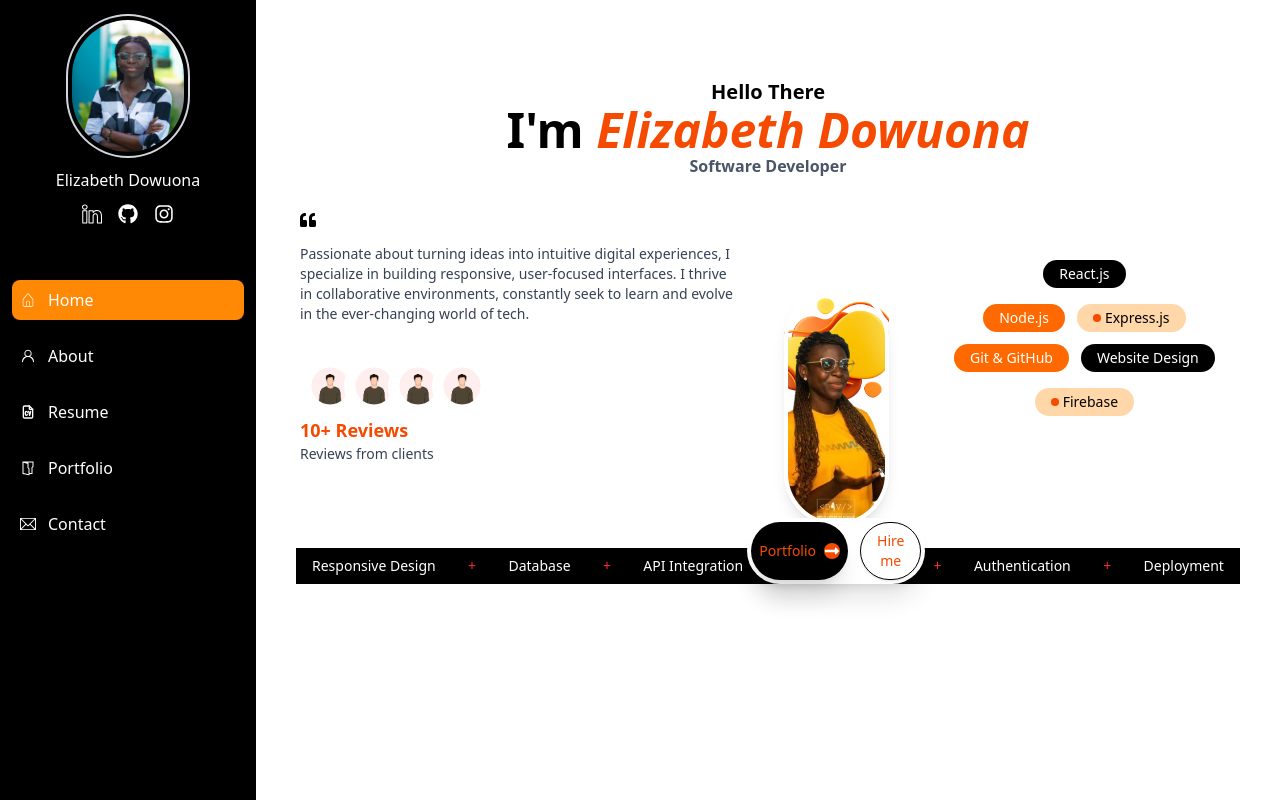
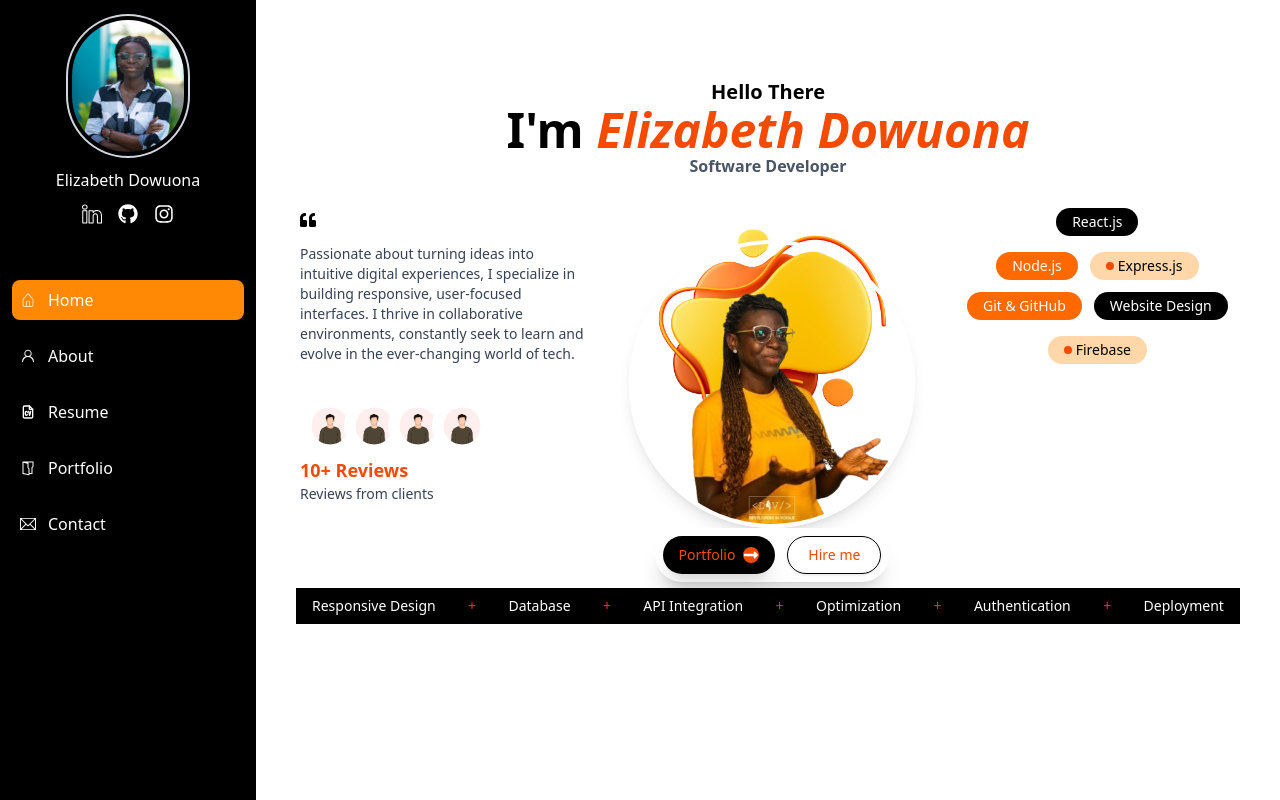
Before and after one commit to bethheal/elizabethPortfolio, a React (Vite) app: page / in a window 1280 px wide. Shown: the top 800 px of the page. Built offline with nearby package versions, Linux system fonts and the light colour scheme.

Commit message:
fixed home page

```diff
--- a/src/pages/Home.jsx
+++ b/src/pages/Home.jsx
@@ -28,9 +28,9 @@ const Home = () => {
         </div>
 
         {/* Main Content */}
-        <div className="flex flex-col lg:flex-row pt-8 lg:pt-20 gap-8 sm:gap-10 items-center justify-center w-full">
+        <div className="flex flex-col  lg:flex-row pt-8 lg:pt-20 gap-8 sm:gap-10 items-start justify-center w-full">
   {/* Left Section */}
-          <div className="flex flex-col px-2 sm:px-4 lg:p-1 max-w-md text-center lg:text-left">
+  <div className="flex flex-col px-2 sm:px-4 lg:p-1 text-center lg:text-left flex-1">
     <FaQuoteLeft className="self-center lg:self-start" />
     <p className="font-light w-full text-xs sm:text-sm text-gray-700 mt-4 mb-8">
       Passionate about turning ideas into intuitive digital experiences,
@@ -50,46 +50,45 @@ const Home = () => {
     </div>
   </div>
 
-          {/* Right Section - Image and Buttons */}
-          <div className="flex flex-col md:flex-row items-center gap-4 justify-center w-full lg:w-auto">
-            <div className="hidden md:flex relative flex-col items-center w-full max-w-lg mx-auto mt-6 sm:mt-10 pb-4 lg:pb-0">
+  {/* Middle Section */}
+  <div className="flex flex-1 flex-col items-center justify-center">
+    <div className="relative flex flex-col items-center w-full mx-auto">
       {/* Background Image */}
       <img
         src={bgImg}
         alt="Background"
-                className="w-full h-32 sm:h-40 object-cover rounded-xl"
+        className="w-full h-48 sm:h-56 lg:h-64 object-cover rounded-xl"
       />
 
       {/* Profile Image */}
       <img
         src={profileImg}
         alt="Profile"
-                className="w-28 h-28 sm:w-40 sm:h-40 lg:w-60 lg:h-60 object-cover rounded-full border-4 border-white shadow-lg absolute top-16 sm:top-20 lg:top-2 z-10"
+        className="w-40 h-40 sm:w-56 sm:h-56 lg:w-72 lg:h-72 object-cover rounded-full border-4 border-white shadow-lg absolute top-12 sm:top-14 lg:top-8 z-10"
       />
 
       {/* Buttons */}
-              <div className="absolute top-[calc(100%+3rem)] sm:top-[calc(100%+5rem)] flex flex-col sm:flex-row gap-3 z-20 bg-white p-1 rounded-full shadow-xl">
+      <div className="absolute top-[calc(100%+4rem)] flex flex-col sm:flex-row gap-3 z-20 bg-white p-2 rounded-full shadow-xl">
         <Link
           to="portfolio"
           smooth={true}
           duration={500}
           offset={-70}
-                  className="bg-black text-orange-600 px-2 py-2 rounded-full flex items-center gap-2 text-xs sm:text-sm shadow-xl hover:bg-orange-600 hover:text-white transition-colors duration-300"
+          className="bg-black text-orange-600 px-4 py-2 rounded-full flex items-center gap-2 text-xs sm:text-sm shadow-xl hover:bg-orange-600 hover:text-white transition-colors duration-300"
         >
           <span>Portfolio</span>
           <FaLongArrowAltRight className="rounded-full text-white w-4 h-4 bg-orange-600" />
         </Link>
 
-                <button className="text-orange-600 px-4 py-2 border border-black rounded-full text-xs sm:text-sm shadow">
+        <button className="text-orange-600 px-5 py-2 border border-black rounded-full text-xs sm:text-sm shadow hover:bg-orange-600 hover:text-white transition-colors duration-300">
           Hire me
         </button>
       </div>
     </div>
   </div>
 
-          {/* Tags Section */}
-          <div className="mt-8 md:mt-0">
-            <div className="flex flex-col items-center space-y-4">
+  {/* Right Section */}
+  <div className="flex flex-col items-center space-y-4 flex-1">
     <div>
       <p className="bg-black text-white px-4 py-1 rounded-full text-xs sm:text-sm font-medium">
         React.js
@@ -120,7 +119,7 @@ const Home = () => {
     </div>
   </div>
 </div>
-        </div>
+
 
         {/* Skills Scroller */}
         <div className="w-full relative bg-black py-2 mt-10 sm:mt-20">
```
Lines whose indentation alone changed are shown as unchanged.
